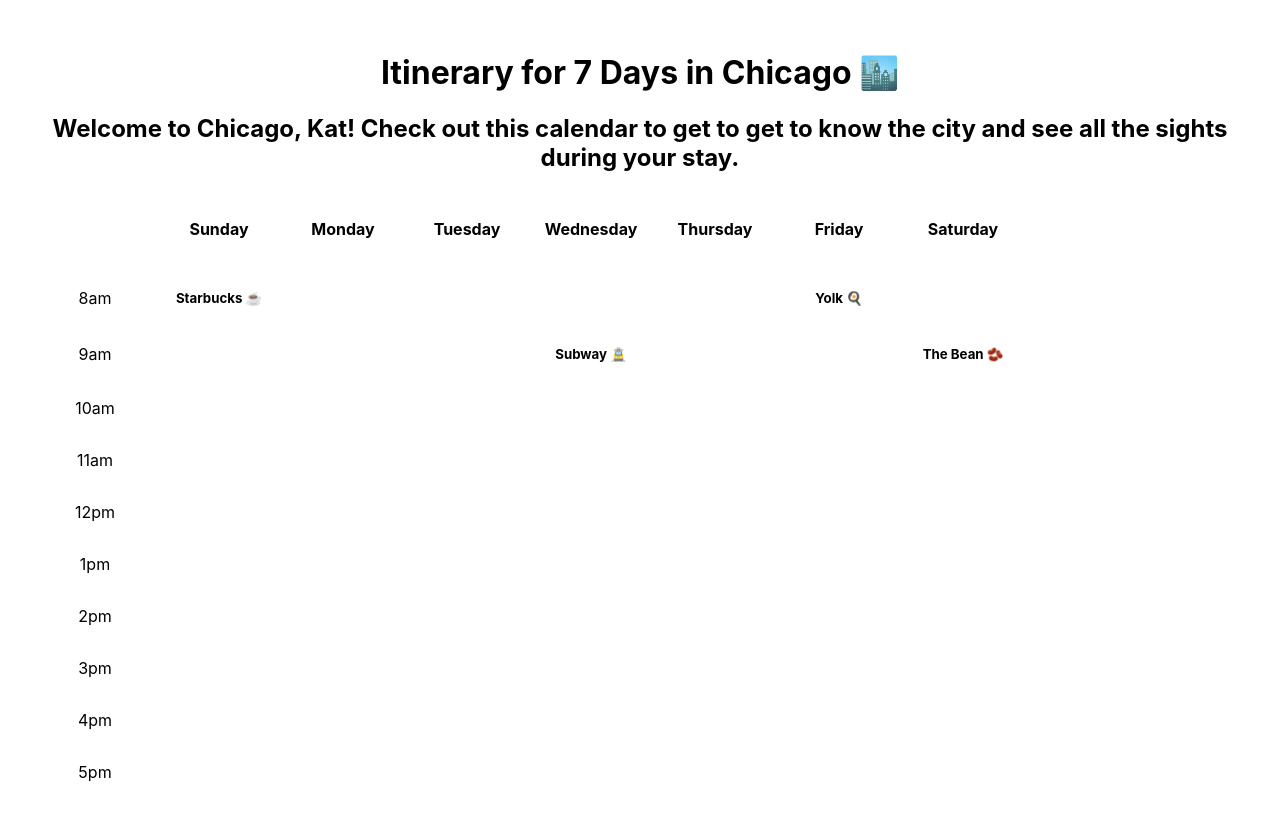
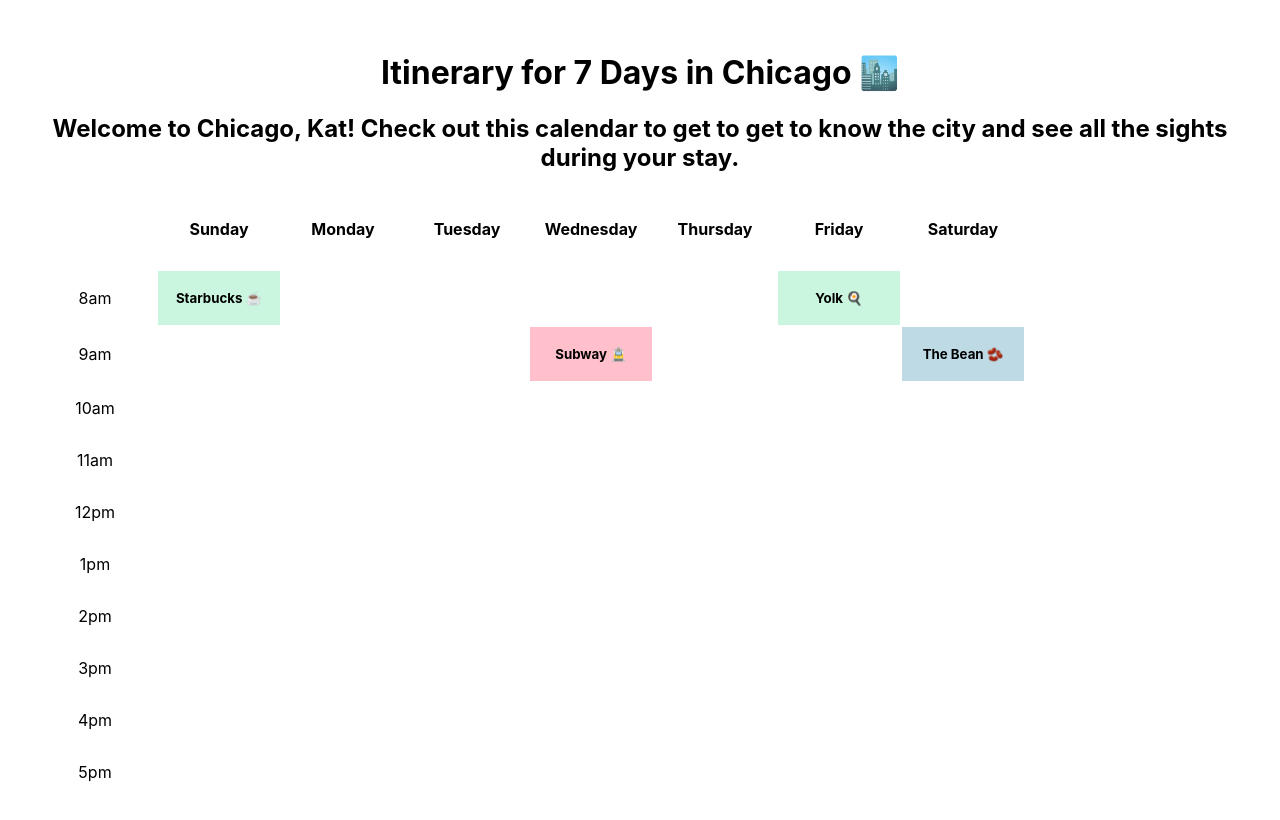
Before and after one commit to Llynoirx/WEB102-timetabled, a React (Vite) app: page / in a window 1280 px wide. Shown: the top 820 px of the page. Built offline with nearby package versions, Linux system fonts and the light colour scheme.

Commit message:
fixed colors

```diff
--- a/src/components/Calendar.jsx
+++ b/src/components/Calendar.jsx
@@ -1,5 +1,5 @@
 import React from "react";
-import Event from './Event'
+import Event from './Event/Event'
 
 const Calendar = () => {
     return (
@@ -20,7 +20,6 @@ const Calendar = () => {
                 <tbody>
                     <tr>
                         <td className="time">8am</td>
-                        {/* <Event event='Fancy Dinner 🎩' color='green' /> */}
                         <Event event='Starbucks ☕️' color ='green'/>
                         <td></td>
                         <td></td>
--- /dev/null
+++ b/src/components/Event/Event.css
@@ -0,0 +1,20 @@
+.Event {
+    width: 100px;
+  }
+
+  .Event h6, h5 {
+    line-height: 0px;
+    align-content: center;
+  }
+
+  .pink {
+    background: pink;
+  }
+
+  .blue {
+    background: rgb(190, 219, 229);
+  }
+
+  .green {
+    background: rgb(202, 245, 222);
+  }
--- a/src/components/Event.jsx
+++ b/src/components/Event/Event.jsx
@@ -1,8 +1,9 @@
 import React from "react";
+import './Event.css';
 
 const Event = (props) =>  {
     return (
-        <td className={'Event ${props.color}'}>
+        <td className={`Event ${props.color}`}>
             <h5>{props.event}</h5>
         </td>
     )
```
